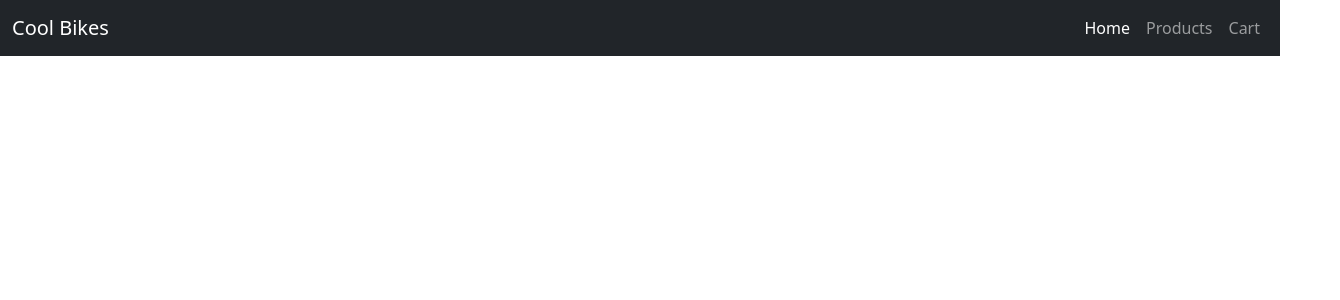
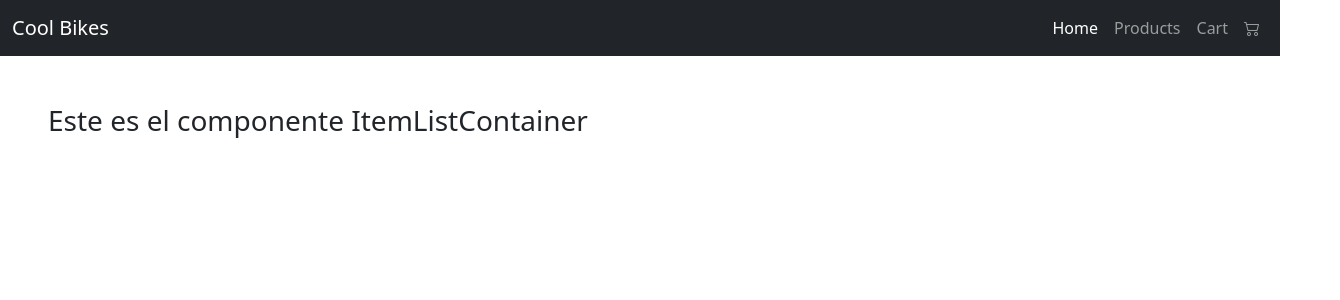
Before and after one commit to DaroMacs/cool-bikes-store, a React (Vite) app: page / in a window 1280 px wide. Shown: the top 300 px of the page, 1340 px wide, since content can reach past the window. Built offline with nearby package versions, Linux system fonts and the light colour scheme.

Commit message:
Cart Widget icon & component

```diff
--- a/index.html
+++ b/index.html
@@ -4,7 +4,9 @@
     <meta charset="UTF-8" />
     <meta name="viewport" content="width=device-width, initial-scale=1.0" />
     <link href="https://cdn.jsdelivr.net/npm/bootstrap@5.1.3/dist/css/bootstrap.min.css" rel="stylesheet" integrity="sha384-1BmE4kWBq78iYhFldvKuhfTAU6auU8tT94WrHftjDbrCEXSU1oBoqyl2QvZ6jIW3" crossorigin="anonymous">
+    <link rel="stylesheet" href="https://cdn.jsdelivr.net/npm/bootstrap-icons@1.7.2/font/bootstrap-icons.css">
     <script defer src="https://cdn.jsdelivr.net/npm/bootstrap@5.1.3/dist/js/bootstrap.bundle.min.js" integrity="sha384-ka7Sk0Gln4gmtz2MlQnikT1wXgYsOg+OMhuP+IlRH9sENBO0LRn5q+8nbTov4+1p" crossorigin="anonymous"></script>
+
     <title>Cool Bikes Store</title>
   </head>
   <body>
--- a/src/App.jsx
+++ b/src/App.jsx
@@ -1,10 +1,12 @@
 import NavBar from "./components/NavBar"
+import ItemListContainer from "./components/ItemListContainer"
 
 function App() {
 
   return (
     <>
     <NavBar />
+    <ItemListContainer />
     </>
   )
 
--- /dev/null
+++ b/src/components/CartWidget.jsx
@@ -0,0 +1,13 @@
+import React from 'react'
+
+const CartWidget = () => {
+    return (
+        <>
+            <li className="nav-item">
+                <a className="nav-link" href="#"><i className="bi bi-cart2"></i></a>
+            </li>
+        </>
+    )
+}
+
+export default CartWidget
--- /dev/null
+++ b/src/components/ItemListContainer.jsx
@@ -0,0 +1,13 @@
+import React from 'react'
+
+const ItemListContainer = () => {
+    return (
+        <div className='row'>
+            <div className="col-12 m-5">
+                <h3>Este es el componente ItemListContainer</h3>
+            </div>
+        </div>
+    )
+}
+
+export default ItemListContainer
--- a/src/components/NavBar.jsx
+++ b/src/components/NavBar.jsx
@@ -1,4 +1,5 @@
 import React from 'react'
+import CartWidget from './CartWidget'
 
 const NavBar = () => {
     return (
@@ -20,6 +21,7 @@ const NavBar = () => {
         <li className="nav-item">
           <a className="nav-link" href="#">Cart</a>
         </li>
+        <CartWidget />
       </ul>
     </div>
   </div>
```
